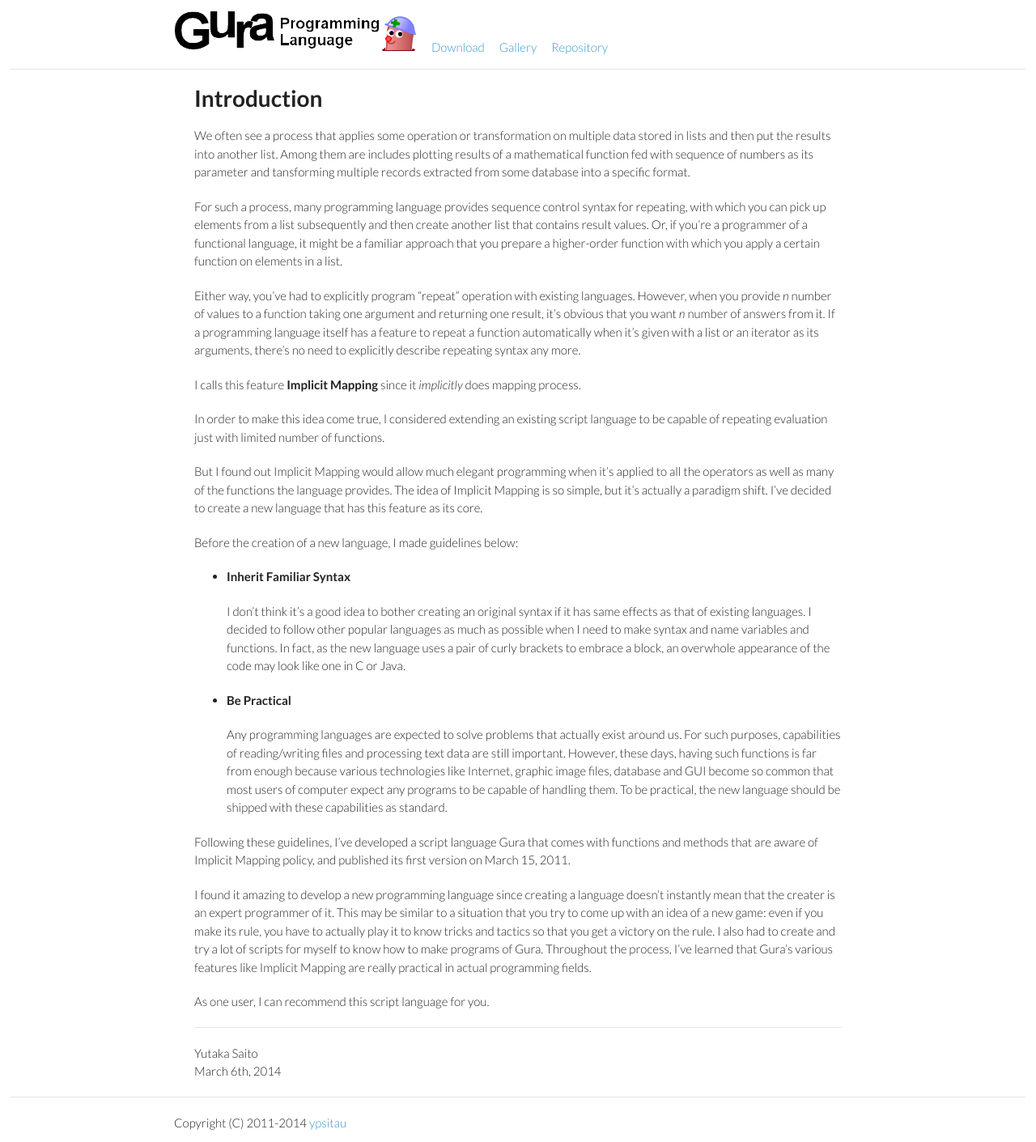
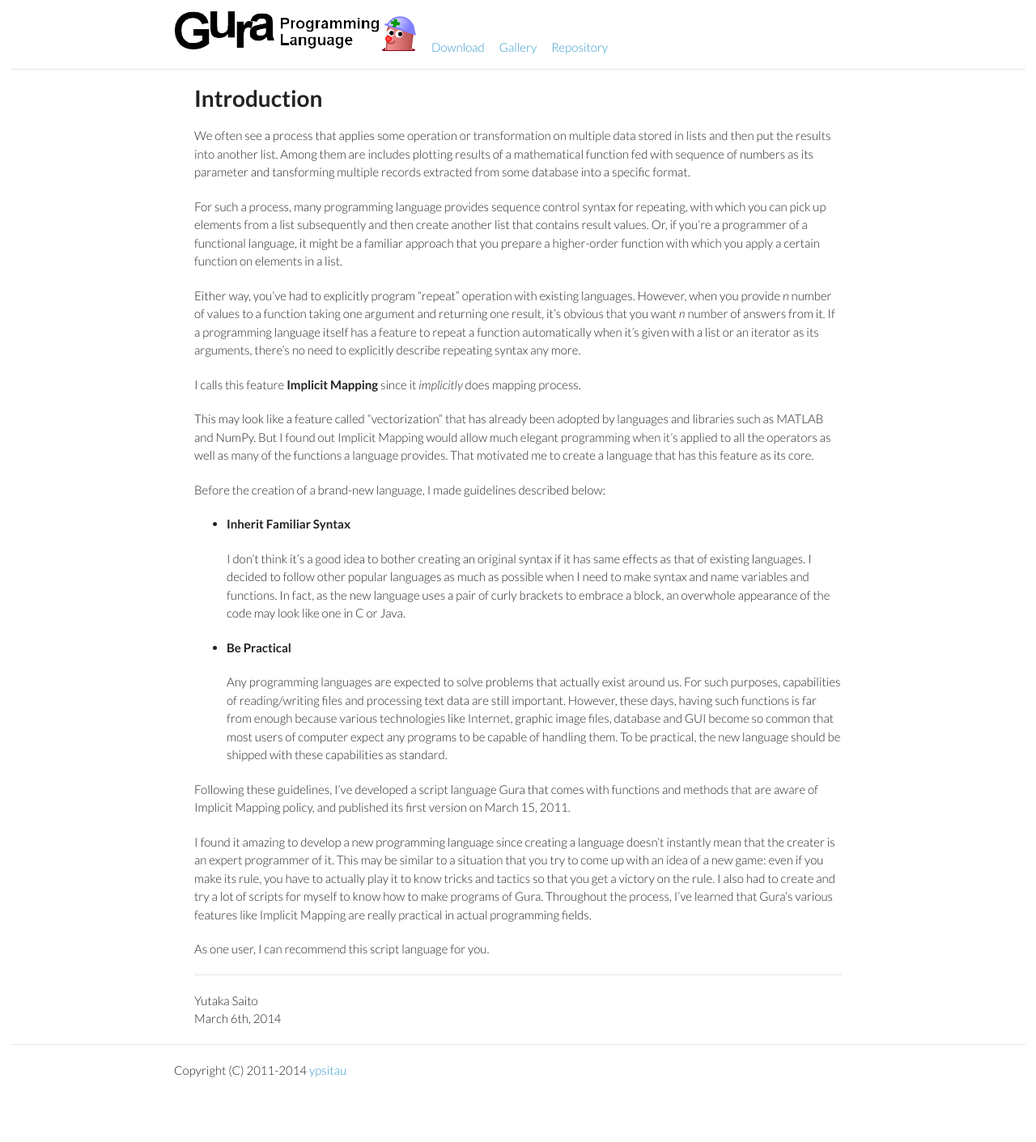
Before and after one commit to rudidude86/gura-lang.github.io, a Jekyll site: the page built from documents/Introduction.md, in a window 1280 px wide. Shown: the whole page at 81% size. Built offline with Jekyll 4.4.1, drawn with Linux system fonts in a browser that asks for light colours; Markdown is read by kramdown in place of the engine named in the settings; after the commit the page ends 1346 px from its top, so only the background shows below that.

Commit message:
updated document

```diff
--- a/documents/Introduction.md
+++ b/documents/Introduction.md
@@ -27,16 +27,13 @@ there's no need to explicitly describe repeating syntax any more.
 
 I calls this feature **Implicit Mapping** since it *implicitly* does mapping process.
 
-In order to make this idea come true,
-I considered extending an existing script language to be capable of
-repeating evaluation just with limited number of functions.
+This may look like a feature called "vectorization"
+that has already been adopted by languages and libraries such as MATLAB and NumPy.
+But I found out Implicit Mapping would allow much elegant programming
+when it's applied to all the operators as well as many of the functions a language provides.
+That motivated me to create a language that has this feature as its core.
 
-But I found out Implicit Mapping would allow much elegant programming
-when it's applied to all the operators as well as many of the functions the language provides.
-The idea of Implicit Mapping is so simple, but it's actually a paradigm shift.
-I've decided to create a new language that has this feature as its core.
-
-Before the creation of a new language, I made guidelines below:
+Before the creation of a brand-new language, I made guidelines described below:
 
 * __Inherit Familiar Syntax__
 
```
